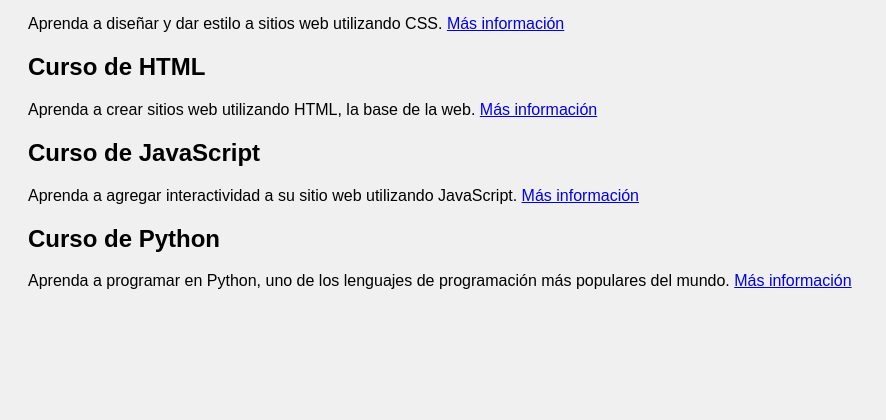
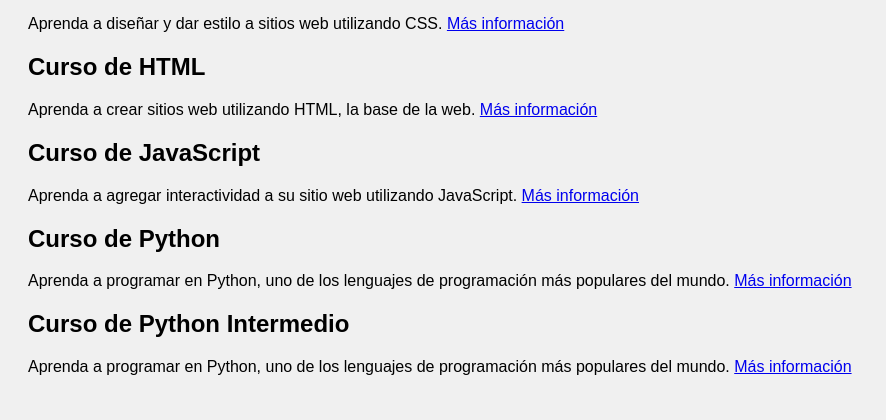
Before and after one commit to pablopannone/test_1, a PHP site: page / in a window 1280 px wide. Shown: the part 484-904 px from the top of the page, without its empty margins (0-886 px from the left). Before the commit the page ends 773 px from the top, so only its background shows below. Run offline with PHP 8.4, Linux system fonts and the light colour scheme.

Commit message:
Insercion de curso intermedio

```diff
--- a/index.php
+++ b/index.php
@@ -37,6 +37,11 @@
     <p>Aprenda a programar en Python, uno de los lenguajes de programación más populares del mundo. <a
             href="https://ejemplo.com/curso-python">Más información</a></p>
 
+
+    <h2>Curso de Python Intermedio</h2>
+    <p>Aprenda a programar en Python, uno de los lenguajes de programación más populares del mundo. <a
+            href="https://ejemplo.com/curso-python">Más información</a></p>
+
 </body>
 
 </html>
```
